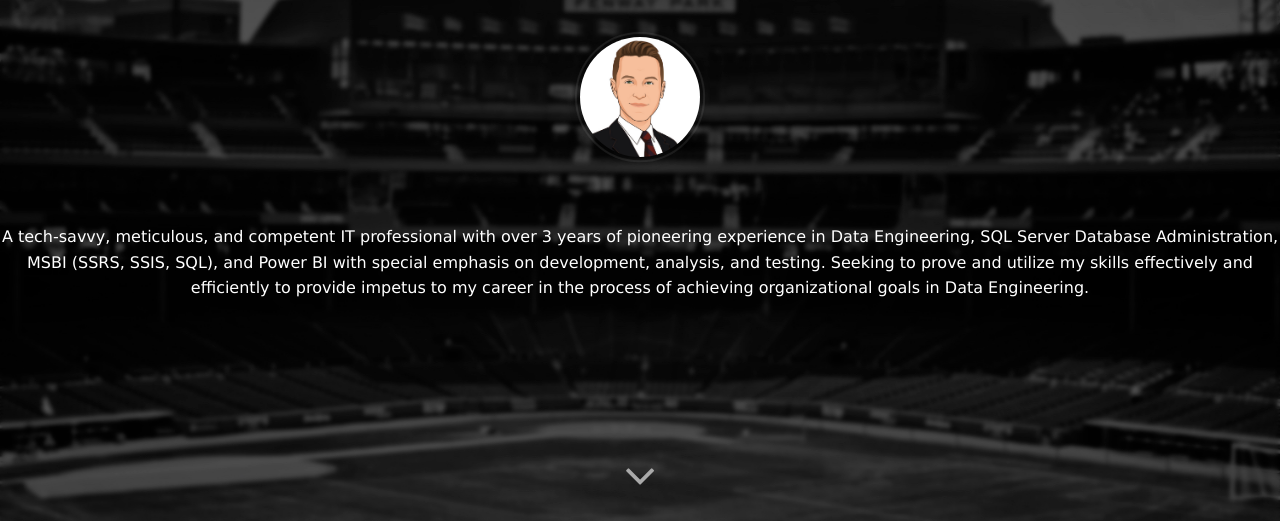
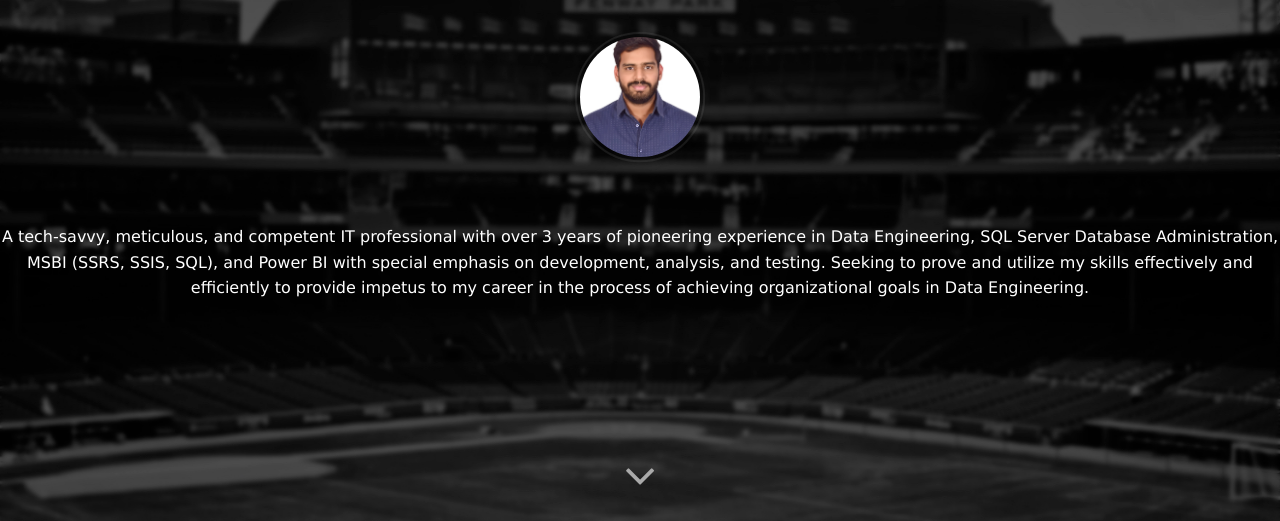
Before and after one commit to Aravind-Chowdary/Aravind-Chowdary.github.io, a plain HTML site: page index.html in a window 1280 px wide. Shown: the part 279-800 px from the top of the page. Drawn offline with nearby package versions, Linux system fonts and the light colour scheme; some packages are replaced by stand-ins of ours; grey boxes are pictures that could not be loaded.

Commit message:
Update style.css
added my photo

```diff
--- a/css/style.css
+++ b/css/style.css
@@ -279,7 +279,7 @@ a.fa.fa-angle-down:focus {
   height: calc(5vw + 5vh + 2vmin);
   width: calc(5vw + 5vh + 2vmin);
   border-radius: 500px;
-  background: url(/img/SteveJones.jpg) center center no-repeat;
+  background: url(/img/IMG_9334.jpg) center center no-repeat;
   background-size: cover;
   box-shadow: 0 3px 12px rgba(0, 0, 0, .23), 0 3px 12px rgba(0, 0, 0, .16);
   transition: box-shadow .3s ease-in-out;
```
